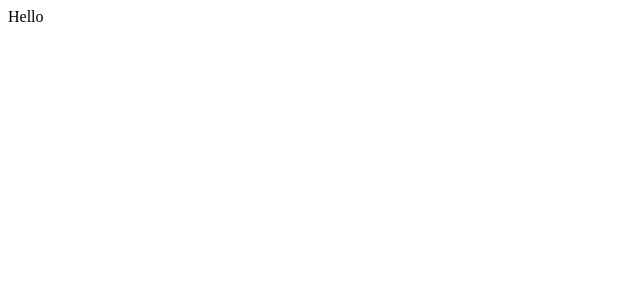
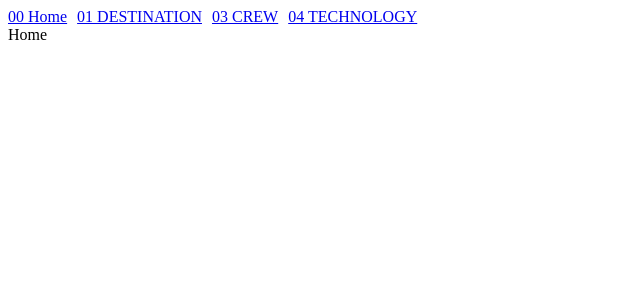
Before and after one commit to ddkogit/space-tourism, a React (Vite) app: page / in a window 1280 px wide. Shown: the top 300 px of the page, without its empty margins (0-640 px from the left). Built offline with nearby package versions, Linux system fonts and the light colour scheme.

Commit message:
Router added for different pages

```diff
--- a/package.json
+++ b/package.json
@@ -14,7 +14,7 @@
     "json-server": "^0.17.4",
     "react": "^18.2.0",
     "react-dom": "^18.2.0",
-    "react-router-dom": "^6.21.1"
+    "react-router-dom": "^6.22.1"
   },
   "devDependencies": {
     "@types/react": "^18.2.43",
--- a/src/App.jsx
+++ b/src/App.jsx
@@ -1,24 +1,28 @@
+import { BrowserRouter, Route, Routes } from "react-router-dom";
 
+import Home from "./pages/Home";
+import Navbar from "./components/Navbar";
+import Crew from "./pages/Crew";
+import Destination from "./pages/Destination";
+import Technology from "./pages/Technology";
 
-
-import { useMemo } from 'react';
-import { useData } from './context/data.jsx'
-
-
+import { useData } from "./context/data";
 function App() {
   const data = useData();
 
-
-  console.log(data)
-
-
   return (
     <>
-    Hello
+      <BrowserRouter>
+        <Navbar data={data} />
+        <Routes>
+          <Route path="/" element={<Home />} />
+          <Route path="/crew" element={<Crew />} />
+          <Route path="/destination" element={<Destination />} />
+          <Route path="/technology" element={<Technology />} />
+        </Routes>
+      </BrowserRouter>
     </>
-  )
+  );
 }
 
-
-
-export default App
+export default App;
--- a/src/components/Navbar.jsx
+++ b/src/components/Navbar.jsx
@@ -0,0 +1,16 @@
+import React from "react";
+import { Link, NavLink } from "react-router-dom";
+import "./navbar.css"
+function Navbar({}) {
+
+  return (
+    <div className="navbar">
+      <NavLink to={"/"}>00 Home</NavLink>
+      <NavLink to={"/destination"}>01 DESTINATION </NavLink>
+      <NavLink to={"/crew"}>03 CREW</NavLink>
+      <NavLink to={"/technology"}>04 TECHNOLOGY</NavLink>
+    </div>
+  );
+}
+
+export default Navbar;
--- /dev/null
+++ b/src/components/navbar.css
@@ -0,0 +1,4 @@
+.navbar{
+    display: flex;
+    gap:10px;
+}
--- a/src/context/data.jsx
+++ b/src/context/data.jsx
@@ -1,5 +1,10 @@
 import { createContext, useContext } from "react";
 
+const dataContext = createContext();
+
+export const useData = () => useContext(dataContext);
+
+export const DataProvider = ({ children }) => {
   const object = {
     destinations: [
       {
@@ -115,16 +120,5 @@ const object = {
       },
     ],
   };
-
-const dataContext = createContext();
-
-  export const useData =()=> useContext(dataContext);
-
-export const DataProvider = ({children})=>{
-    return(
-
-        <dataContext.Provider value={object}>
-            {children}
-    </dataContext.Provider>
-        )
-}
+  return <dataContext.Provider value={object}>{children}</dataContext.Provider>;
+};
--- a/src/pages/Crew.jsx
+++ b/src/pages/Crew.jsx
@@ -0,0 +1,9 @@
+import React from 'react'
+
+function Crew() {
+  return (
+    <div>Crew</div>
+  )
+}
+
+export default Crew
--- a/src/pages/Destination.jsx
+++ b/src/pages/Destination.jsx
@@ -0,0 +1,9 @@
+import React from 'react'
+
+function Destination() {
+  return (
+    <div>Destination</div>
+  )
+}
+
+export default Destination
--- a/src/pages/Home.jsx
+++ b/src/pages/Home.jsx
@@ -0,0 +1,9 @@
+import React from 'react'
+
+function Home() {
+  return (
+    <div>Home</div>
+  )
+}
+
+export default Home
--- a/src/pages/Technology.jsx
+++ b/src/pages/Technology.jsx
@@ -0,0 +1,9 @@
+import React from 'react'
+
+function Technology() {
+  return (
+    <div>Technology</div>
+  )
+}
+
+export default Technology
```
Also changed, not shown: 1 other file (tests, documents, lock files or other folders). Lines whose indentation alone changed are shown as unchanged.
